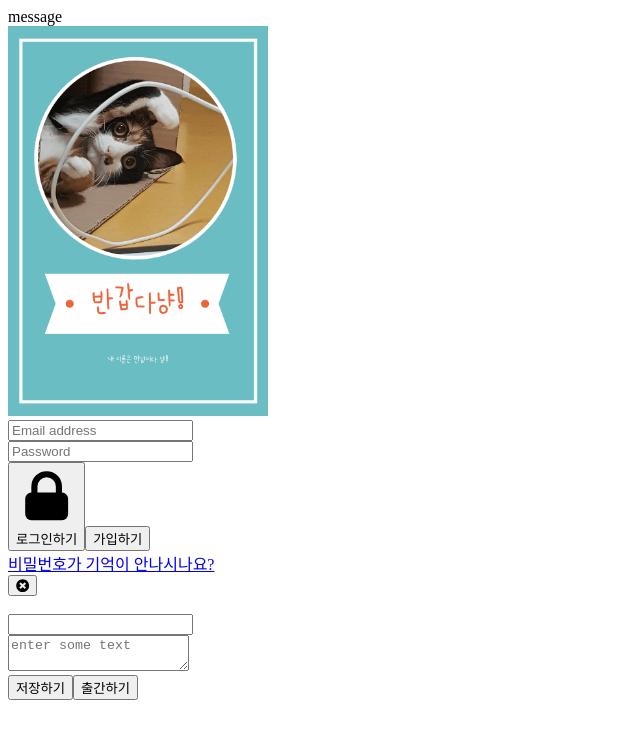
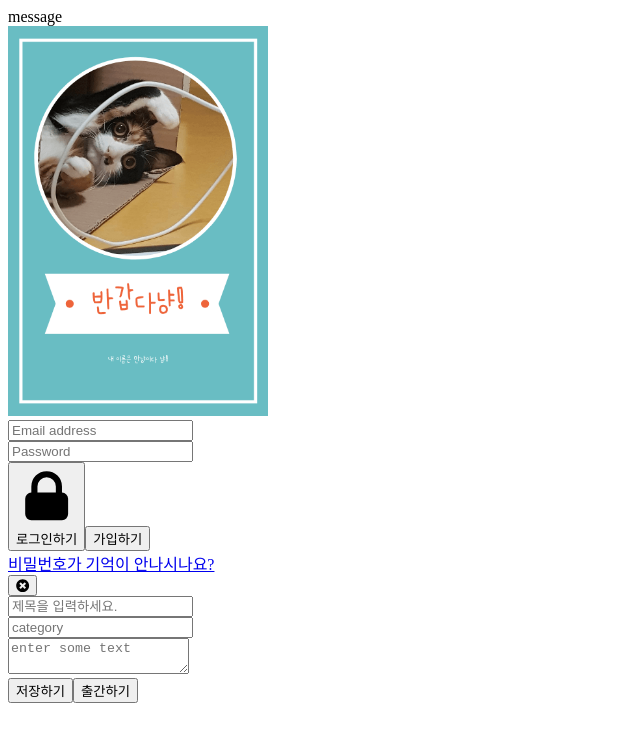
Before and after one commit to Tocktock/mystory, a Next.js app: page /write in a window 1280 px wide. Shown: the top 742 px of the page, without its empty margins (0-640 px from the left). Built offline with nearby package versions, Linux system fonts and the light colour scheme.

Commit message:
markdown done

```diff
--- a/pages/write/index.tsx
+++ b/pages/write/index.tsx
@@ -10,16 +10,8 @@ export default function Home() {
       <div className="h-screen w-1/2 ">
         <WriteHeader />
         <WriteTag />
+        <WriteBody />
         <WriteActionBar />
-        <WriteBody />
-        <div className="h-8">
-          <button className="bg-yellow-400 hover:bg-yellow-600 text-white font-bold py-2 px-4 border border-yellow-400 rounded">
-            저장하기
-          </button>
-          <button className="bg-gray-500 hover:bg-gray-700 text-white font-bold py-2 px-4 border border-gray-500 rounded">
-            출간하기
-          </button>
-        </div>
       </div>
       <div className="h-screen w-1/2 overflow-auto bg-gray-50">
         <WritePreview></WritePreview>
--- a/src/components/writeSpace/WriteBody.tsx
+++ b/src/components/writeSpace/WriteBody.tsx
@@ -24,7 +24,7 @@ const WriteBody = () => {
   };
 
   return (
-    <div className="h-3/4 w-full bg-white border-l-2 border-r-2 overflow-auto">
+    <div className="h-3/4 w-full bg-white border-2 overflow-auto">
       <textarea
         ref={textRef}
         placeholder="enter some text"
--- a/src/components/writeSpace/WriteHeader.tsx
+++ b/src/components/writeSpace/WriteHeader.tsx
@@ -1,11 +1,17 @@
+import { useRef } from "react";
+import { useDispatch } from "react-redux";
+import { updateTitle } from "../../features/markdown/markdownSlice";
+
 const WriteHeader = () => {
+  const dispatch = useDispatch();
+  const updateTitleHandler = (e) => dispatch(updateTitle(e.target.value));
   return (
     <div className="flex">
-      <div
-        contentEditable
-        placeholder="Header"
+      <input
+        onKeyUp={updateTitleHandler}
+        placeholder="제목을 입력하세요."
         className="placeholder-gray-300 w-full h-full from-current p-4 text-4xl font-semibold focus:outline-none"
-      ></div>
+      ></input>
     </div>
   );
 };
--- a/src/components/writeSpace/WriteTag.tsx
+++ b/src/components/writeSpace/WriteTag.tsx
@@ -37,9 +37,9 @@ const WriteTag = () => {
           </button>
         );
       })}
-      <label htmlFor=""></label>
       <input
-        className="border rounded-xl flex w-32 outline-none px-4"
+        placeholder="category"
+        className="border rounded-xl flex w-32 outline-none px-4 bl"
         ref={textRef}
         onKeyPress={newKeyPress}
       ></input>
--- a/src/components/writeSpace/WritwActionBar.tsx
+++ b/src/components/writeSpace/WritwActionBar.tsx
@@ -1,5 +1,22 @@
 const WriteActionBar = () => {
-  return <div className=""></div>;
+  function savePost() {}
+  function publishPost() {}
+  return (
+    <div className="flex space-x-4 my-2 py-2 bg-green-50 border-t shadow-lg justify-end ">
+      <button
+        onClick={savePost}
+        className="bg-yellow-400 hover:bg-yellow-600 text-white font-bold py-2 px-4 border border-yellow-400 rounded-lg"
+      >
+        저장하기
+      </button>
+      <button
+        onClick={publishPost}
+        className="bg-gray-500 hover:bg-gray-700 text-white font-bold py-2 px-4 border border-gray-500 rounded-lg"
+      >
+        출간하기
+      </button>
+    </div>
+  );
 };
 
 export default WriteActionBar;
--- a/src/features/markdown/markdownSlice.ts
+++ b/src/features/markdown/markdownSlice.ts
@@ -3,11 +3,13 @@ import { createSlice, PayloadAction } from "@reduxjs/toolkit";
 interface MarkDownPreview {
   content: string;
   category: string[];
+  title: string;
 }
 
 let initialState = {
   content: "",
   category: [],
+  title: "",
 } as MarkDownPreview;
 
 const MarkdownState = createSlice({
@@ -21,12 +23,14 @@ const MarkdownState = createSlice({
       state.category.push(action.payload);
     },
     deleteCategory(state, action: PayloadAction<string>) {
-      console.log(action.payload);
       state.category = state.category.filter((v) => v != action.payload);
+    },
+    updateTitle(state, action: PayloadAction<string>) {
+      state.title = action.payload;
     },
   },
 });
 
-export const { updateContent, addCategory, deleteCategory } =
+export const { updateContent, addCategory, deleteCategory, updateTitle } =
   MarkdownState.actions;
 export default MarkdownState.reducer;
```
